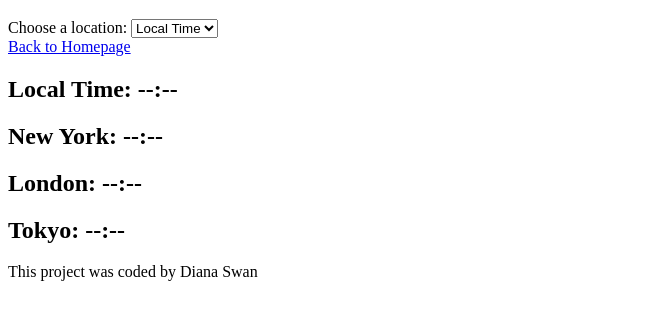
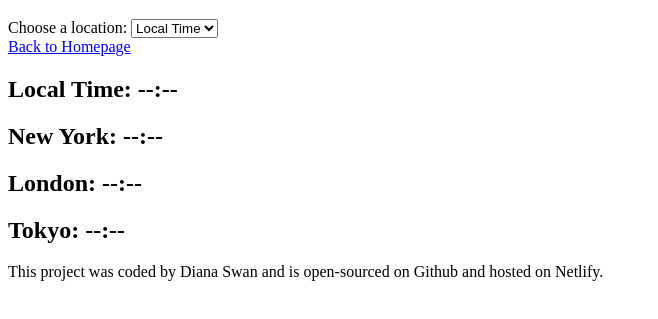
Before and after one commit to DianaSwan/worldclockplusaddonweek2, a website: page index.html in a window 1280 px wide. Shown: the part 61-380 px from the top of the page, without its empty margins (0-658 px from the left). Drawn offline with Linux system fonts and the light colour scheme.

Commit message:
Edited footer

```diff
--- a/index.html
+++ b/index.html
@@ -31,7 +31,7 @@
   </div>
 </main>
 <footer>
-  This project was coded by Diana Swan
+  This project was coded by Diana Swan and is open-sourced on Github and hosted on Netlify.
 </footer>
     <script src="src/index.js"></script>
   </body>
```
